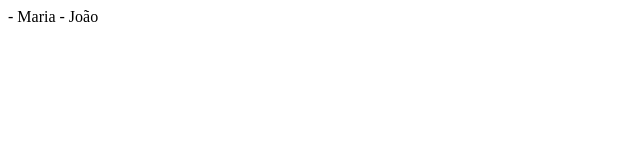
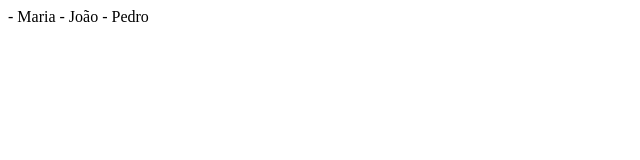
Before and after one commit to IngridBarros0307/projeto-2b, a plain HTML site: page index.html in a window 1280 px wide. Shown: the full height of the page, 0-640 px from the left. Drawn offline with Linux system fonts and the light colour scheme.

Commit message:
Versão 3.0

```diff
--- a/index.html
+++ b/index.html
@@ -9,5 +9,6 @@
 <body>
     - Maria
     - João
+    - Pedro
 </body>
 </html>
```
